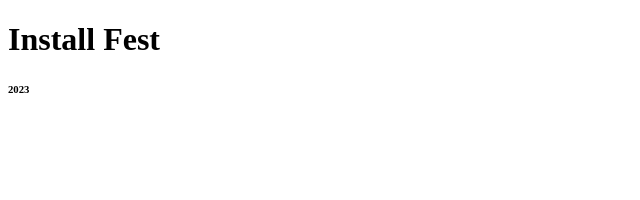
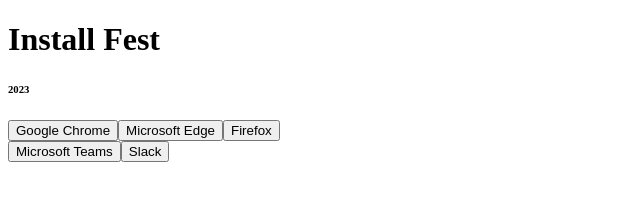
Before and after one commit to emilyaikens/Install-Fest, a plain HTML site: page index.html in a window 1280 px wide. Shown: the whole page, without its empty margins (0-640 px from the left). Drawn offline with Linux system fonts and the light colour scheme.

Commit message:
for each button category new div is created, button created and appended to category div, links work

```diff
--- a/index.html
+++ b/index.html
@@ -5,11 +5,14 @@
     <meta http-equiv="X-UA-Compatible" content="IE=edge">
     <meta name="viewport" content="width=device-width, initial-scale=1.0">
     <title>Install Fest</title>
+    <link rel="stylesheet" href="main.css"/>
+    <script defer src="main.js"></script>
 </head>
 <body>
     <header>
         <h1>Install Fest</h1>
         <h6>2023</h6>
     </header>
+    <div id="main"></div>
 </body>
 </html>
--- a/main.js
+++ b/main.js
@@ -1,21 +1,41 @@
 class TechButton {
-    constructor (name, link) {
+    constructor (name, category, link) {
         this.name = name;
+        this.category = category;
         this.link = link;
     }
 }
 
-class Browser extends TechButton {
-    category = 'browser';
-    constructor(name, link) {
-        this.name = name;
-        this.link = link;
+let br = "browser"
+let co = "communication"
+
+// create array of buttons, each belonging to TechButton class
+let buttons = [
+    new TechButton('Google Chrome', br, 'https://www.google.com/chrome/dr/download/?brand=SLLM&geo=US&gclid=Cj0KCQiAutyfBhCMARIsAMgcRJQdI-dgCsyc-5MqKXcg88ByvbcbSsa39gnNhunSrDlHamIdpNe_OBMaAqXMEALw_wcB&gclsrc=aw.ds'),
+    new TechButton('Microsoft Edge', br, 'https://www.microsoft.com/en-us/edge?exp=e00&brand=M022&form=MM145U&ef_id=_k_Cj0KCQiAutyfBhCMARIsAMgcRJTMmJ0eF8j2HP6sOqesDJ5XqIQzNQuLFzUPF7cp9hdxjicUFQULPMIaAj99EALw_wcB_k_&OCID=AIDcmmm6jz4jsn_SEM_k_Cj0KCQiAutyfBhCMARIsAMgcRJTMmJ0eF8j2HP6sOqesDJ5XqIQzNQuLFzUPF7cp9hdxjicUFQULPMIaAj99EALw_wcB_k_&gclid=Cj0KCQiAutyfBhCMARIsAMgcRJTMmJ0eF8j2HP6sOqesDJ5XqIQzNQuLFzUPF7cp9hdxjicUFQULPMIaAj99EALw_wcB'),
+    new TechButton('Firefox', br, 'https://www.mozilla.org/en-US/firefox/new/'),
+    new TechButton('Microsoft Teams', co, 'https://www.microsoft.com/en-us/microsoft-teams/download-app'),
+    new TechButton('Slack', co, 'https://slack.com/downloads/mac'),
+]
+
+// for each button...
+buttons.forEach(b => {
+
+    //create a new div with the category name as class, if it does not already exist
+    if (document.querySelector(`.${b.category}`) === null) {
+        let div = document.createElement('div');
+        div.className = b.category;
+        document.getElementById('main').appendChild(div);
     }
-}
-let googleChrome = new Browser('Google Chrome', 'https://www.google.com/chrome/dr/download/?brand=SLLM&geo=US&gclid=Cj0KCQiAutyfBhCMARIsAMgcRJQdI-dgCsyc-5MqKXcg88ByvbcbSsa39gnNhunSrDlHamIdpNe_OBMaAqXMEALw_wcB&gclsrc=aw.ds')
-// let microsoftEdge = new TechButton('Microsoft Edge', 'browser', 'https://www.microsoft.com/en-us/edge?exp=e00&brand=M022&form=MM145U&ef_id=_k_Cj0KCQiAutyfBhCMARIsAMgcRJTMmJ0eF8j2HP6sOqesDJ5XqIQzNQuLFzUPF7cp9hdxjicUFQULPMIaAj99EALw_wcB_k_&OCID=AIDcmmm6jz4jsn_SEM_k_Cj0KCQiAutyfBhCMARIsAMgcRJTMmJ0eF8j2HP6sOqesDJ5XqIQzNQuLFzUPF7cp9hdxjicUFQULPMIaAj99EALw_wcB_k_&gclid=Cj0KCQiAutyfBhCMARIsAMgcRJTMmJ0eF8j2HP6sOqesDJ5XqIQzNQuLFzUPF7cp9hdxjicUFQULPMIaAj99EALw_wcB')
-// let firefox = new TechButton('Firefox', 'browser', 'https://www.mozilla.org/en-US/firefox/new/')
-// let microsoftTeams = new TechButton('Microsoft Teams', 'communication', 'https://www.microsoft.com/en-us/microsoft-teams/download-app')
-// let slack = new TechButton('Slack', '')
 
-console.log(googleChrome)
+    // create a new button named after object name
+    let bt = document.createElement('button');
+    bt.innerHTML = b.name;
+    document.querySelector(`.${b.category}`).appendChild(bt);
+
+    // add event listener that opens link in new window when button is clicked
+    bt.addEventListener("click", function() {
+        window.open(b.link, '_blank')
+    })
+
+})
```
